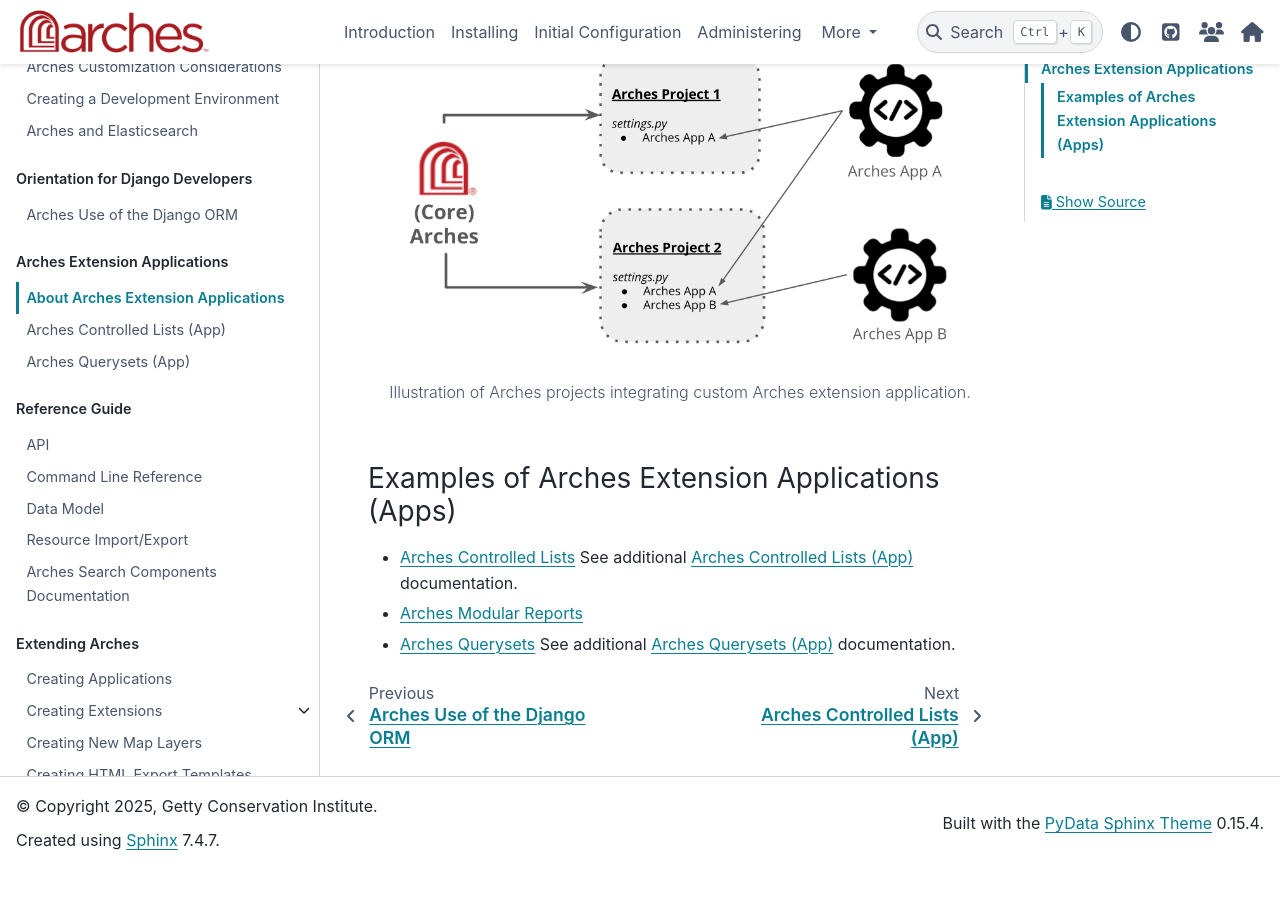
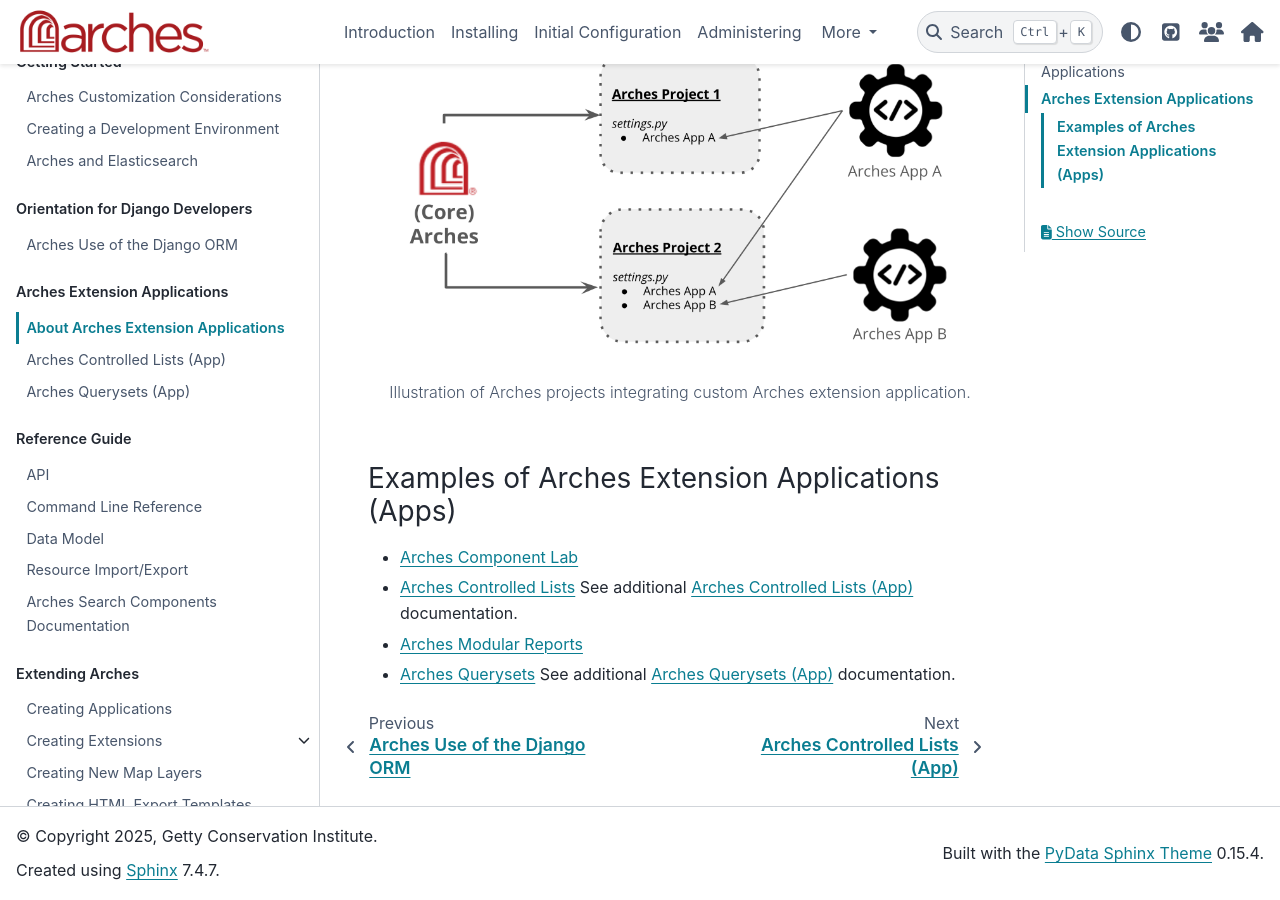
Before and after one commit to archesproject/arches-docs, a Sphinx documentation site: the page built from docs/developing/extension-applications/about.rst, in a window 1280 px wide and 900 px high, scrolled down 1208 px. Built offline with Sphinx 7.4.7 and the PyData theme 0.15.4, drawn with Linux system fonts in a browser that asks for light colours; before the commit the page ends 2077 px from its top, so only the background shows below that.

Commit message:
Added link to Arches component lab

```diff
--- a/docs/developing/extension-applications/about.rst
+++ b/docs/developing/extension-applications/about.rst
@@ -44,6 +44,7 @@
 
 Examples of Arches Extension Applications (Apps)
 ------------------------------------------------
+* `Arches Component Lab <https://github.com/archesproject/arches-component-lab>`_
 * `Arches Controlled Lists <https://github.com/archesproject/arches-controlled-lists>`_ See additional :ref:`Arches Controlled Lists (App)` documentation.
 * `Arches Modular Reports <https://github.com/archesproject/arches-modular-reports>`_
 * `Arches Querysets <https://github.com/archesproject/arches-querysets>`_ See additional :ref:`Arches Querysets (App)` documentation.
```
